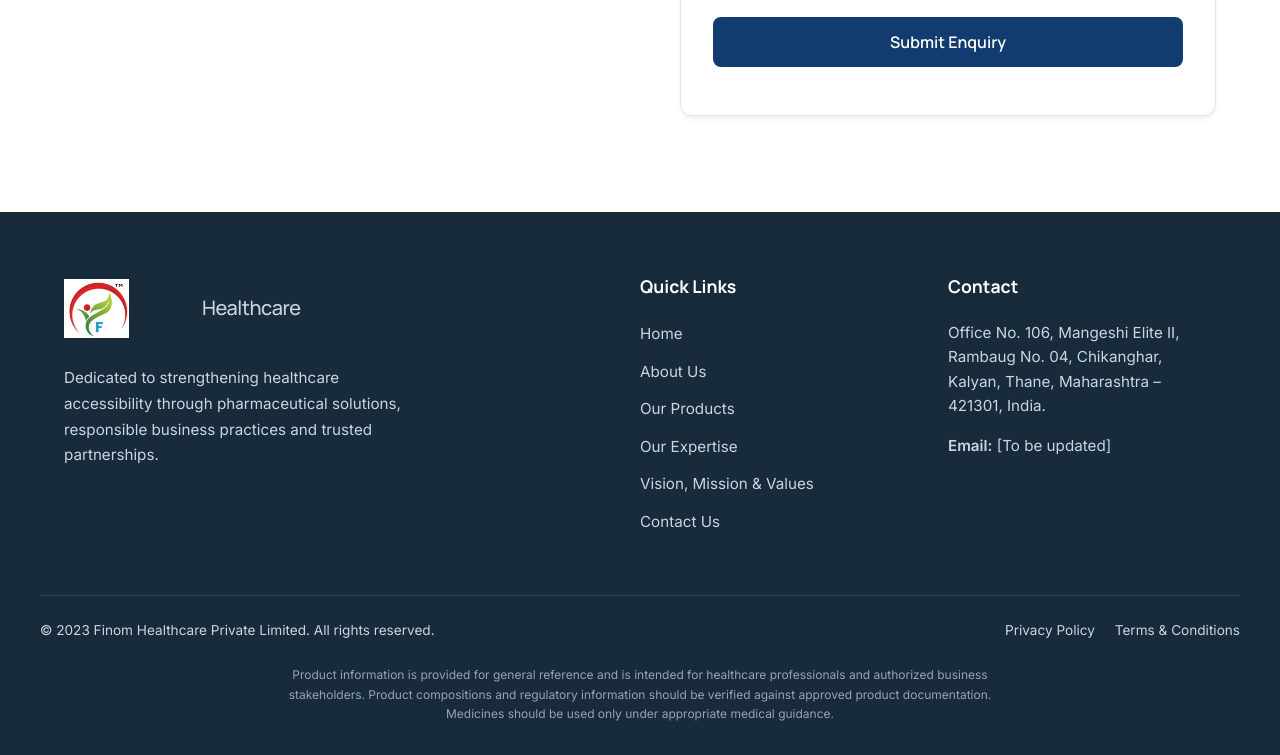
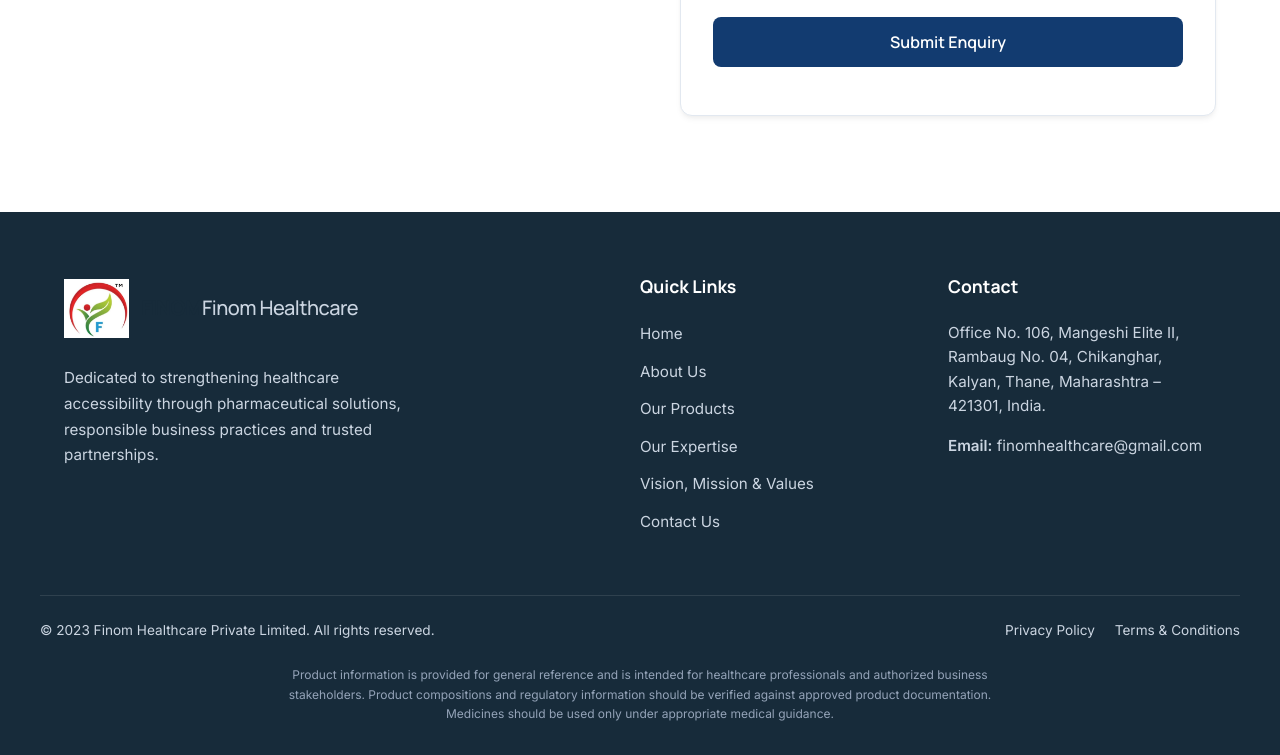
Before and after one commit to finomhealthcare-a11y/finomwebsite, a plain HTML site: page index.html in a window 1280 px wide. Shown: the part 7339-8094 px from the top of the page. Drawn offline with nearby package versions, Linux system fonts and the light colour scheme.

Commit message:
Update index.html

```diff
--- a/index.html
+++ b/index.html
@@ -1436,7 +1436,7 @@
             <div class="footer-brand">
                 <a href="#home" class="brand-logo footer-logo">
                     <img src="./logo.jpg" alt="Finom Healthcare Logo" class="company-logo" width="65" height="65">
-                    <span class="brand-text text-white">FINOM<span class="light-text" style="color:#cbd5e1;">Healthcare</span></span>
+                    <span class="brand-text text-white">FINOM<span class="light-text" style="color:#cbd5e1;">Finom Healthcare</span></span>
                 </a>
                 <p class="footer-desc">Dedicated to strengthening healthcare accessibility through pharmaceutical solutions, responsible business practices and trusted partnerships.</p>
             </div>
@@ -1454,7 +1454,7 @@
             <div class="footer-contact">
                 <h4>Contact</h4>
                 <p>Office No. 106, Mangeshi Elite II,<br> Rambaug No. 04, Chikanghar,<br> Kalyan, Thane, Maharashtra – 421301, India.</p>
-                <p style="margin-top: 1rem;"><strong>Email:</strong> [To be updated]</p>
+                <p style="margin-top: 1rem;"><strong>Email:</strong> finomhealthcare@gmail.com</p>
             </div>
         </div>
         <div class="container footer-bottom">
```
